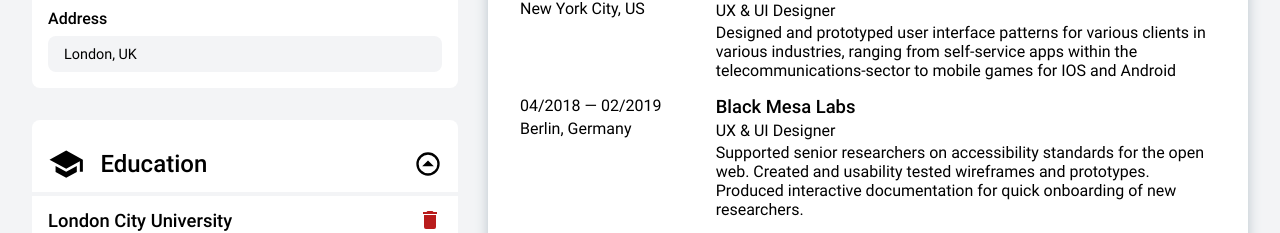
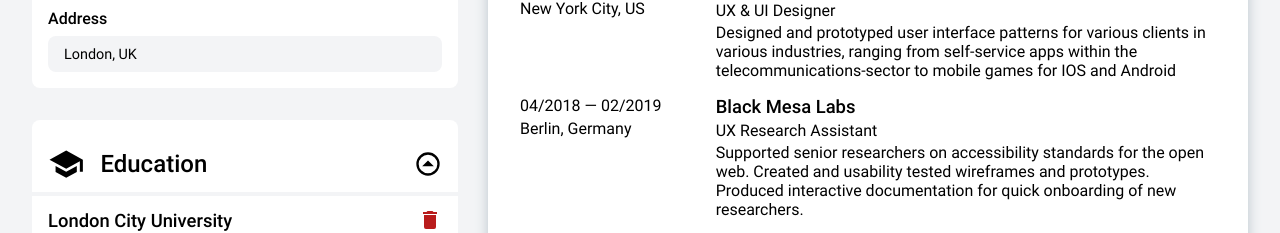
Before and after one commit to yppelu/odin-cv-application, a React (Vite) app: page / in a window 1280 px wide. Shown: the part 404-637 px from the top of the page. Built offline with nearby package versions, Linux system fonts and the light colour scheme.

Commit message:
Change static title to dynamic

```diff
--- a/src/components/resume/additional-info/info-section/InfoSection.jsx
+++ b/src/components/resume/additional-info/info-section/InfoSection.jsx
@@ -20,7 +20,7 @@ function InfoSection({ person, section }) {
               </h3>
               {
                 item.positionTitle
-                  ? <p className="info-section__item-job-position">UX & UI Designer</p>
+                  ? <p className="info-section__item-job-position">{item.positionTitle}</p>
                   : null
               }
               <p className="info-section__item-description">
```
